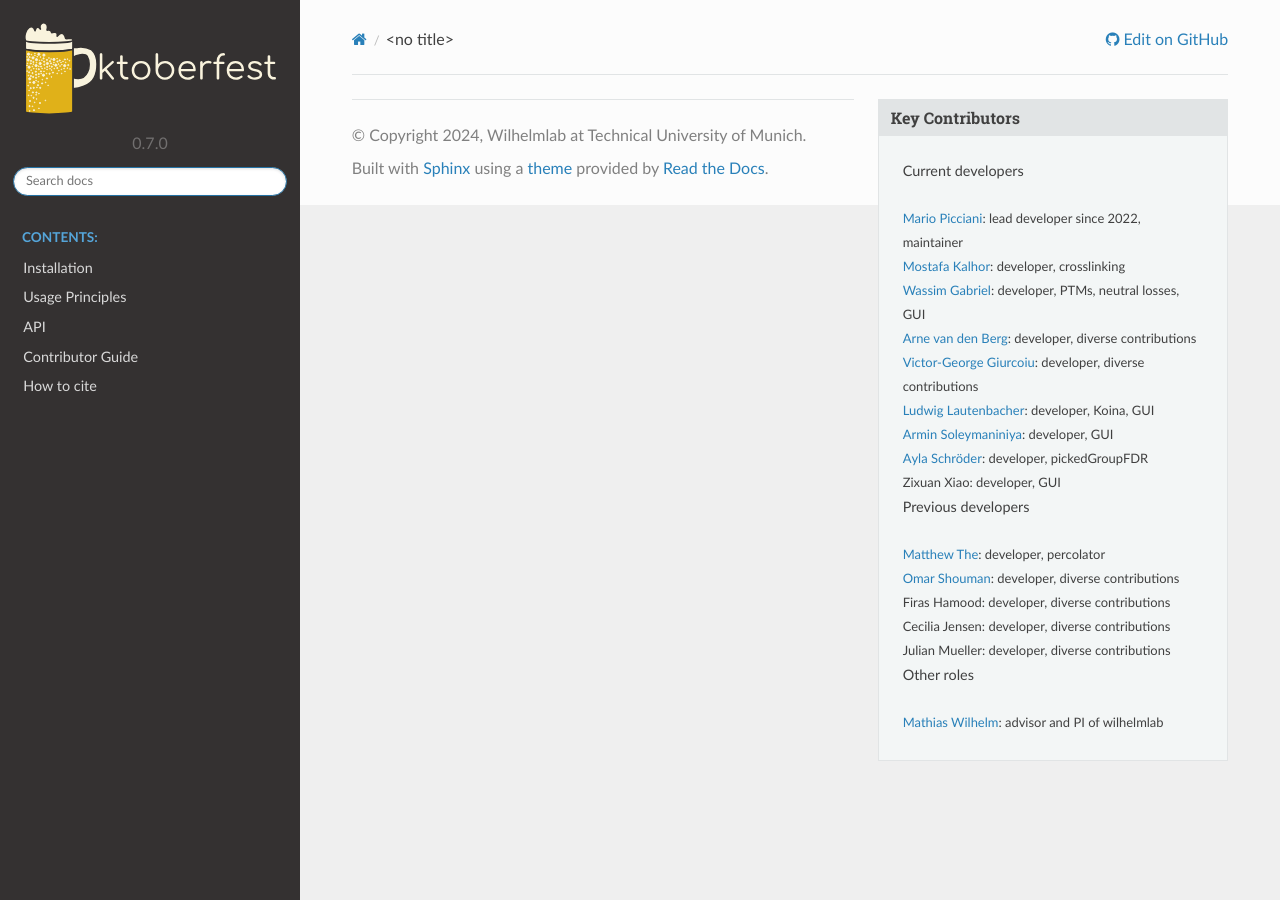
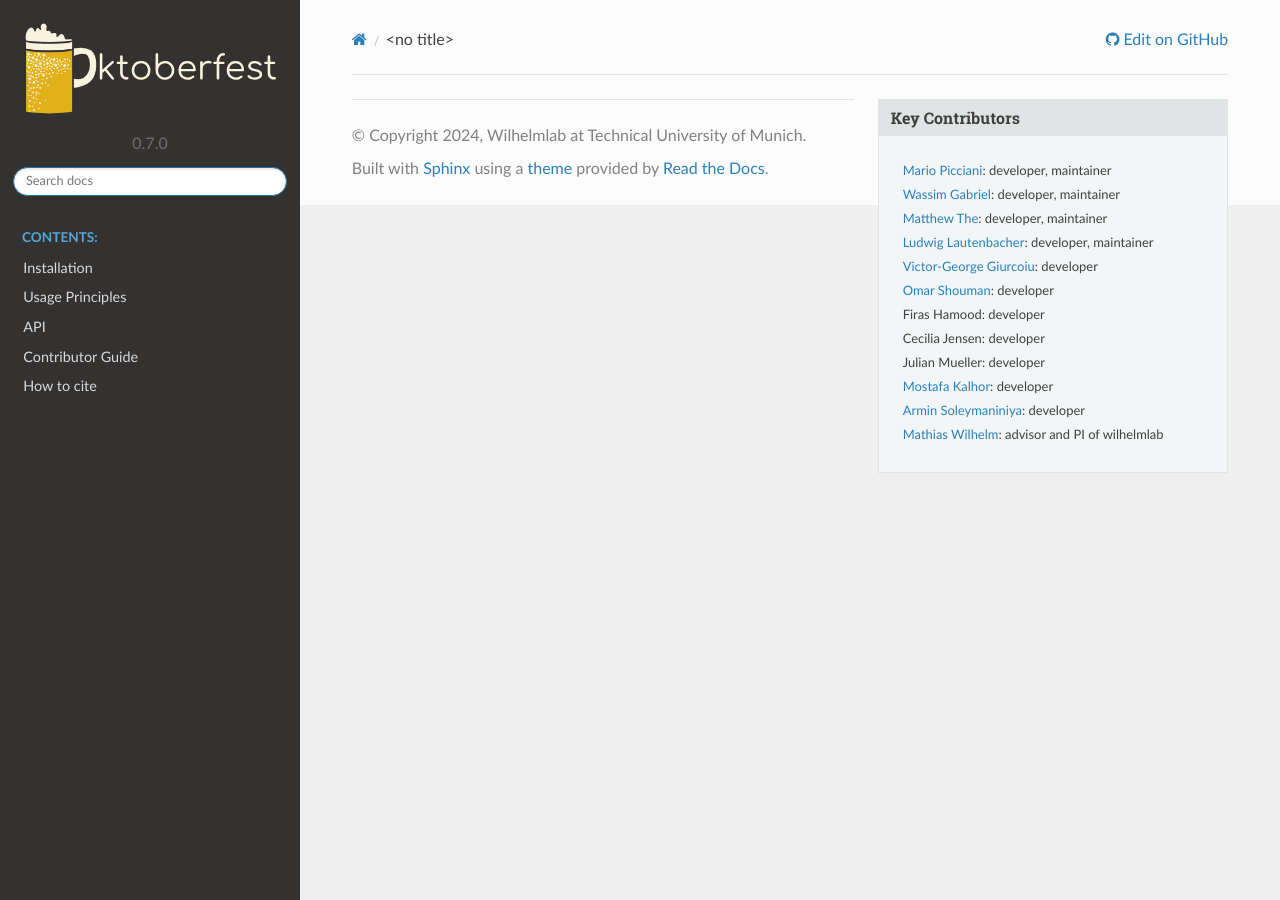
Before and after one commit to wilhelm-lab/oktoberfest, a Sphinx documentation site: the page built from docs/_key_contributors.rst, in a window 1280 px wide. Built offline with Sphinx 7.4.7 and the Read the Docs theme 2.0.0, drawn with Linux system fonts in a browser that asks for light colours.

Commit message:
changed list to previous state

```diff
--- a/docs/_key_contributors.rst
+++ b/docs/_key_contributors.rst
@@ -1,25 +1,14 @@
 .. sidebar:: Key Contributors
 
-   Current developers
-
-   * `Mario Picciani <https://github.com/picciama>`_: lead developer since 2022, maintainer
-   * `Mostafa Kalhor <https://github.com/mostafakalhor>`_: developer, crosslinking
-   * `Wassim Gabriel <https://github.com/WassimG>`_: developer, PTMs, neutral losses, GUI
-   * `Arne van den Berg <https://github.com/arne-vdb>`_: developer, diverse contributions
-   * `Victor-George Giurcoiu <https://github.com/victorgiurcoiu>`_: developer, diverse contributions
-   * `Ludwig Lautenbacher <https://github.com/LLautenbacher>`_: developer, Koina, GUI
-   * `Armin Soleymaniniya <https://github.com/arminsl>`_: developer, GUI
-   * `Ayla Schröder <https://github.com/ayla-s>`_: developer, pickedGroupFDR
-   * Zixuan Xiao: developer, GUI
-
-   Previous developers
-
-   * `Matthew The <https://github.com/MatthewThe>`_: developer, percolator
-   * `Omar Shouman <https://github.com/omsh>`_: developer, diverse contributions
-   * Firas Hamood: developer, diverse contributions
-   * Cecilia Jensen: developer, diverse contributions
-   * Julian Mueller: developer, diverse contributions
-
-   Other roles
-
+   * `Mario Picciani <https://github.com/picciama>`_: developer, maintainer
+   * `Wassim Gabriel <https://github.com/WassimG>`_: developer, maintainer
+   * `Matthew The <https://github.com/MatthewThe>`_: developer, maintainer
+   * `Ludwig Lautenbacher <https://github.com/LLautenbacher>`_: developer, maintainer
+   * `Victor-George Giurcoiu <https://github.com/victorgiurcoiu>`_: developer
+   * `Omar Shouman <https://github.com/omsh>`_: developer
+   * Firas Hamood: developer
+   * Cecilia Jensen: developer
+   * Julian Mueller: developer
+   * `Mostafa Kalhor <https://github.com/mostafakalhor>`_: developer
+   * `Armin Soleymaniniya <https://github.com/arminsl>`_: developer
    * `Mathias Wilhelm <https://github.com/mwilhelm42>`_: advisor and PI of wilhelmlab
```
